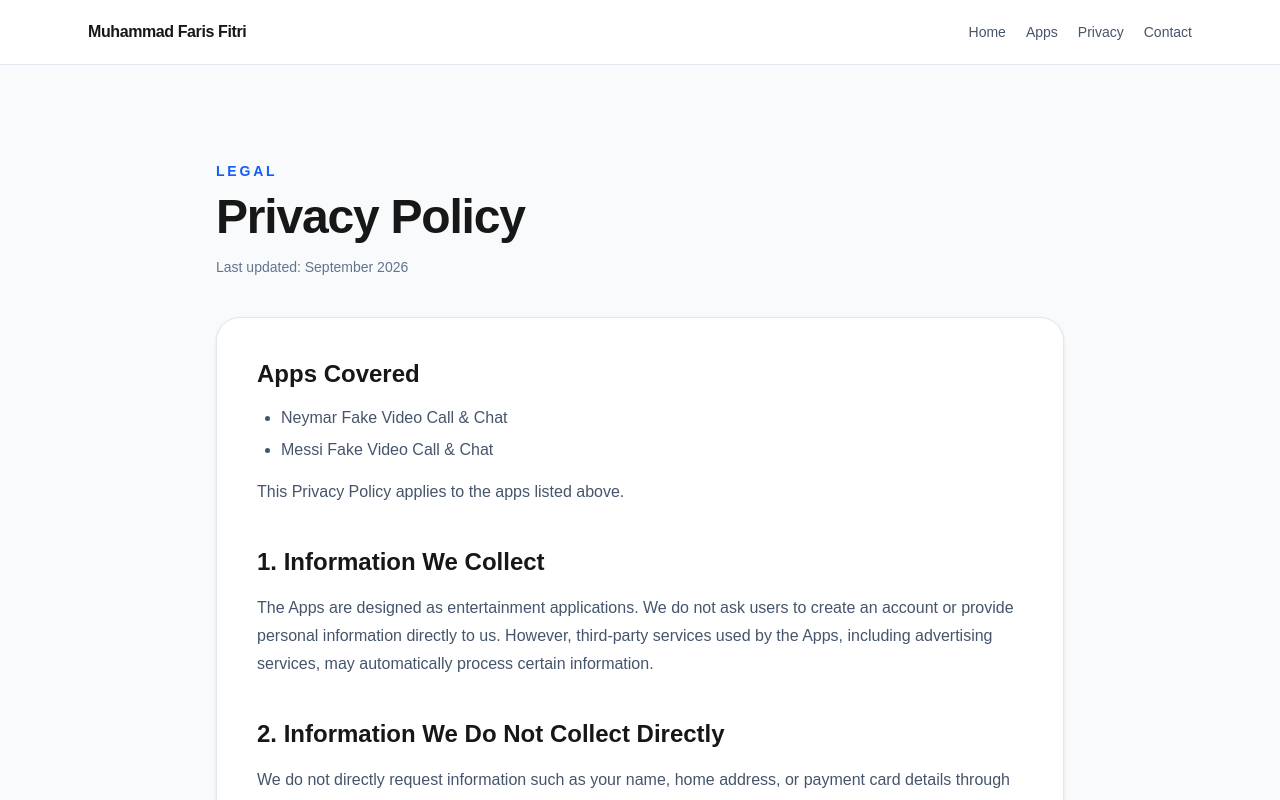
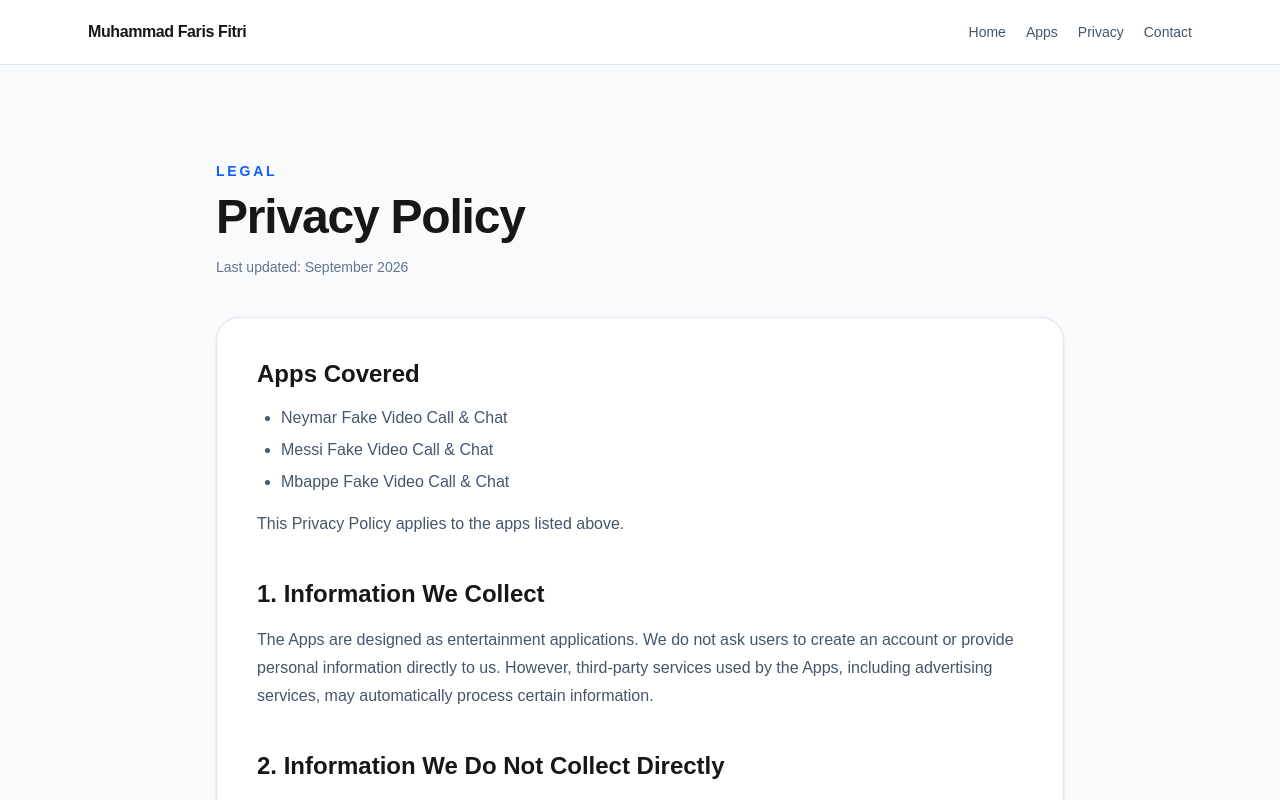
Before and after one commit to farisfitri08/faris-developer-website, a Next.js app: page /privacy in a window 1280 px wide. Shown: the top 800 px of the page. Built offline with nearby package versions, Linux system fonts and the light colour scheme.

Commit message:
add mbappe privacy

```diff
--- a/app/privacy/page.tsx
+++ b/app/privacy/page.tsx
@@ -22,6 +22,7 @@ export default function PrivacyPolicy() {
           <ul className="mt-4 list-disc space-y-2 pl-6 text-slate-600">
             <li>Neymar Fake Video Call &amp; Chat</li>
             <li>Messi Fake Video Call &amp; Chat</li>
+            <li>Mbappe Fake Video Call &amp; Chat</li>
           </ul>
 
           <p className="mt-4 leading-7 text-slate-600">
```
